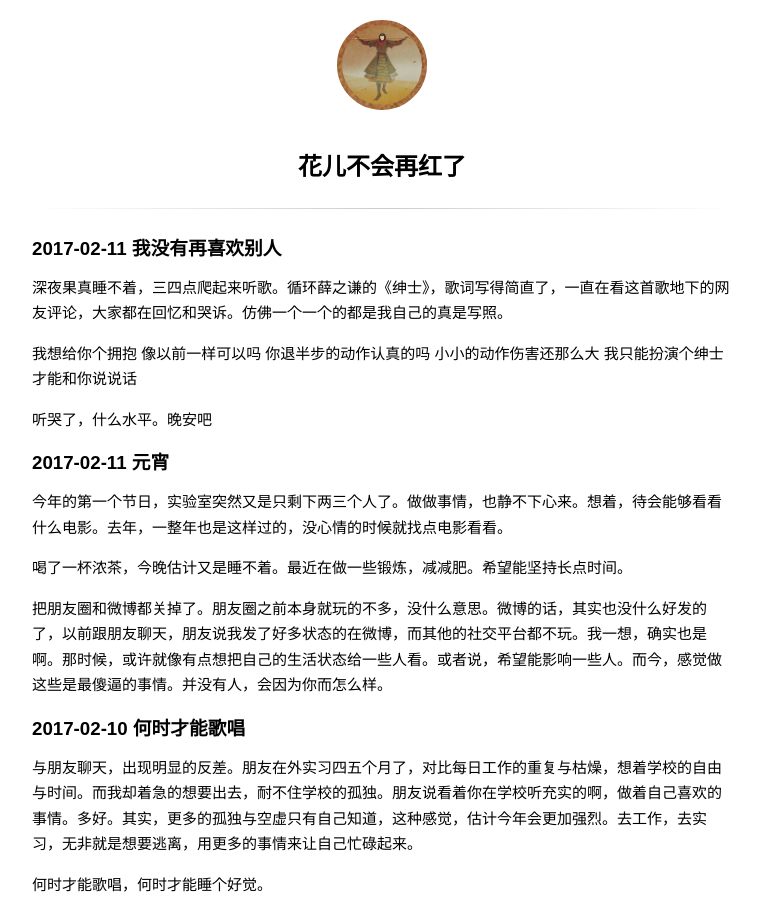
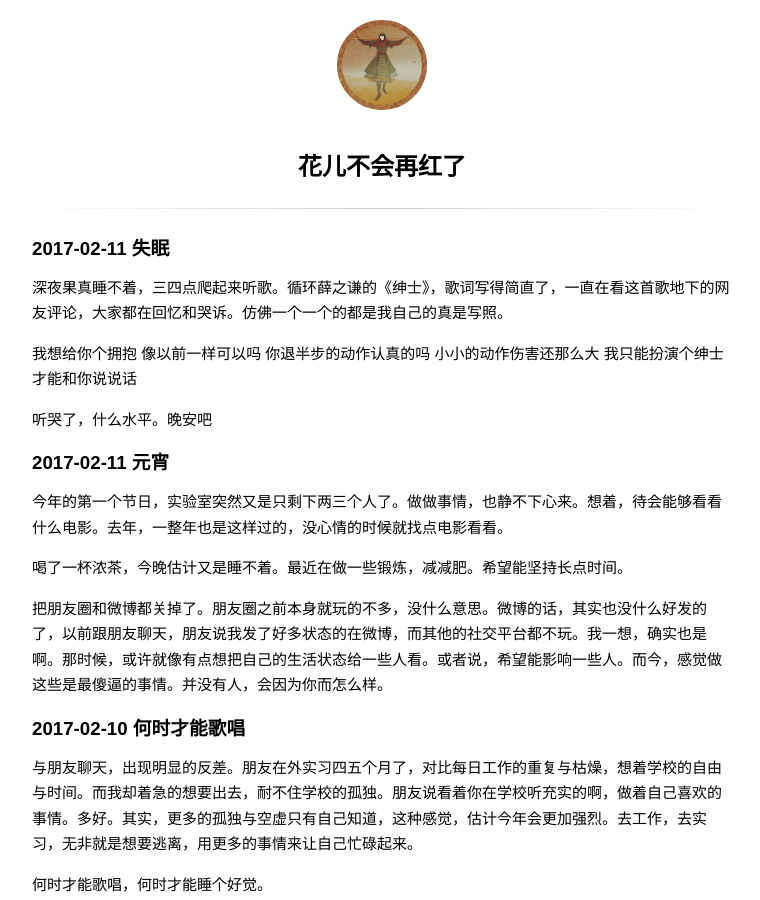
Before and after one commit to wuchangfeng/wuchangfeng.github.io, a Jekyll site: the page built from diary.md, in a window 1280 px wide and 900 px high. Shown: the whole window, without its empty margins (258-1018 px from the left). Built offline with Jekyll 4.4.1, drawn with Linux system fonts in a browser that asks for light colours; some web fonts are replaced; comment, search, counter and statistics services are not loaded.

Commit message:
blog update

```diff
--- a/diary.md
+++ b/diary.md
@@ -2,7 +2,7 @@
 title: 花儿不会再红了
 ---
 
-### 2017-02-11 我没有再喜欢别人
+### 2017-02-11 失眠
 
 深夜果真睡不着，三四点爬起来听歌。循环薛之谦的《绅士》，歌词写得简直了，一直在看这首歌地下的网友评论，大家都在回忆和哭诉。仿佛一个一个的都是我自己的真是写照。
 
```
